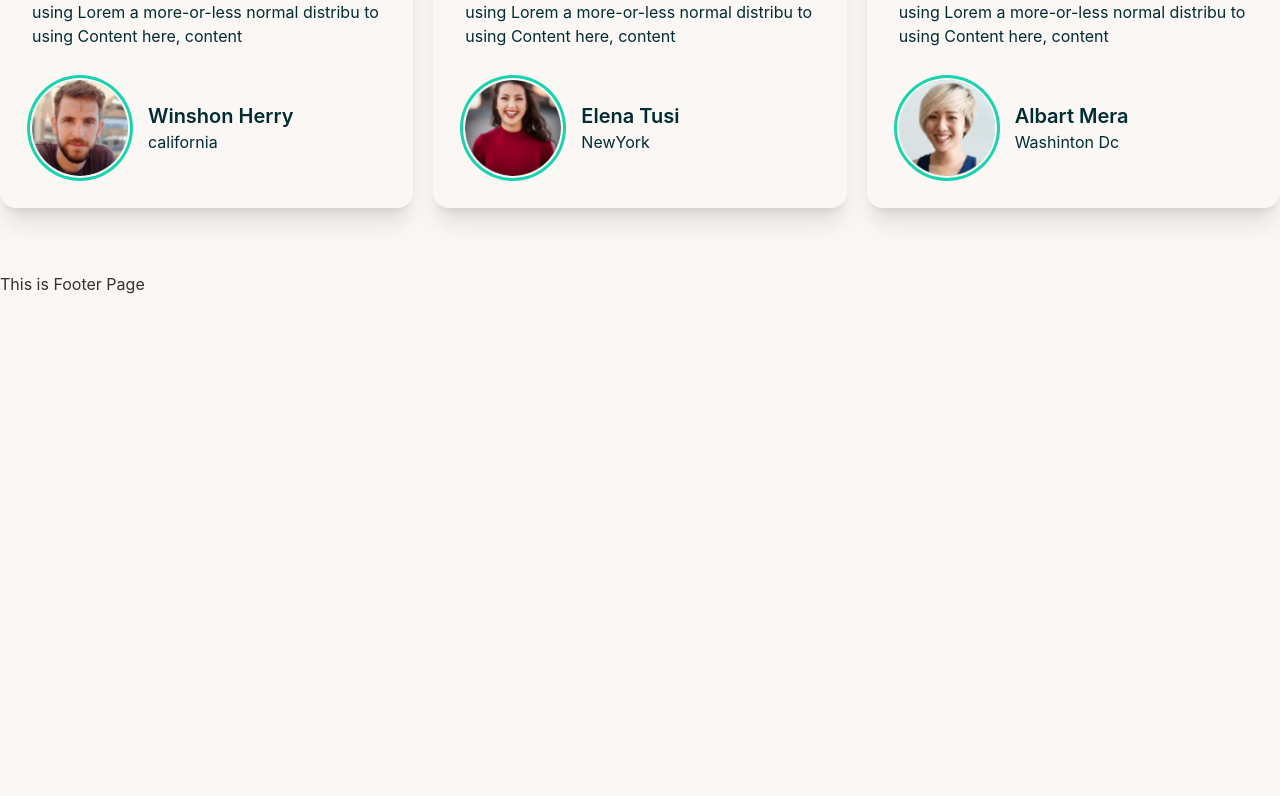
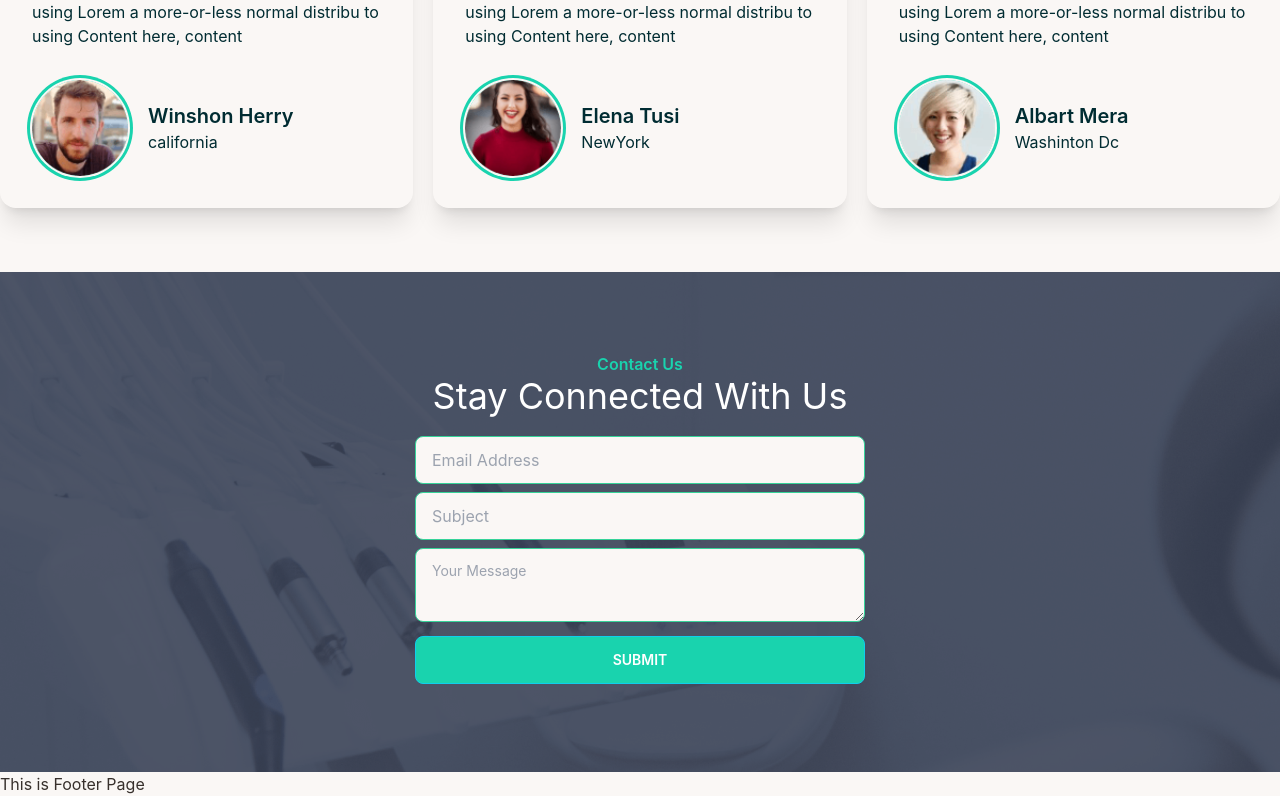
Before and after one commit to Mazharul430106/doctors-portal-clientSite-project, a React (Create React App) app: page / in a window 1280 px wide. Shown: the part 2873-3669 px from the top of the page. Before the commit the page ends 3169 px from the top, so only its background shows below. Built offline with nearby package versions, Linux system fonts and the light colour scheme.

Commit message:
added contact section

```diff
--- /dev/null
+++ b/src/Pages/Home/ContactUs/ContactUs.js
@@ -0,0 +1,24 @@
+import React from 'react';
+import appoinment from '../../../assets/images/appointment.png';
+const ContactUs = () => {
+    return (
+        <section className='py-20' style={{
+            background: `url(${appoinment})`
+        }}>
+            <div className='title text-center text-white mb-5'>
+                <h3 className='text-[#19D3AE] font-semibold'>Contact Us</h3>
+                <h2 className='text-4xl'>Stay Connected With Us</h2>
+            </div>
+            <div className='w-[450px] mx-auto'>
+                <form >
+                    <input type="email" placeholder="Email Address" className=" mb-2 input input-bordered input-success w-full " />
+                    <input type="text" placeholder="Subject" className="mb-2 input input-bordered input-success w-full" />
+                    <textarea className="textarea textarea-success w-full mb-2 " placeholder="Your Message"></textarea>
+                    <input type="submit" className='mb-2 w-full btn btn-primary bg-[#19D3AE] text-white' value="submit" />
+                </form>
+            </div>
+        </section>
+    );
+};
+
+export default ContactUs;
--- a/src/Pages/Home/Home/Home.js
+++ b/src/Pages/Home/Home/Home.js
@@ -1,5 +1,6 @@
 import React from 'react';
 import Banner from '../Banner/Banner';
+import ContactUs from '../ContactUs/ContactUs';
 import MakeAppoinment from '../MakeAppoinment/MakeAppoinment';
 import Service from '../Service/Service';
 import Testimonial from '../Testimonial/Testimonial';
@@ -11,6 +12,7 @@ const Home = () => {
             <Service></Service>
             <MakeAppoinment></MakeAppoinment>
             <Testimonial></Testimonial>
+            <ContactUs></ContactUs>
         </div>
     );
 };
```
